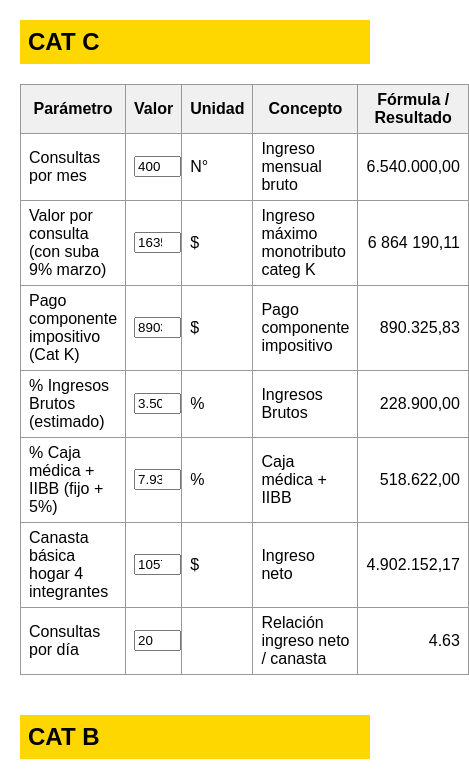
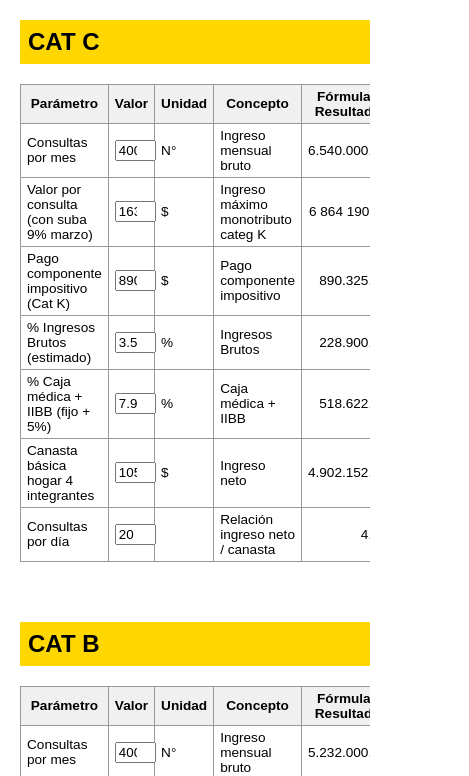
Before and after one commit to vamosracing2025/simulador-site, a plain HTML site: page index.html in a window 390 px wide. Shown: the top 776 px of the page, 469 px wide, since content can reach past the window. Drawn offline with Linux system fonts and the light colour scheme.

Commit message:
Agrego viewport y CSS responsive

```diff
--- a/index.html
+++ b/index.html
@@ -2,7 +2,8 @@
 <html lang="es">
 <head>
   <meta charset="UTF-8">
-  <title>Simulador de Honorarios Médicos</title>
+  <title><meta name="viewport" content="width=device-width, initial-scale=1">
+Simulador de Honorarios Médicos</title>
   <style>
     body { font-family: Arial, sans-serif; margin: 20px; }
     h2 { background: #FFD700; padding: 8px; }
@@ -13,6 +14,31 @@
     input[type=number], input[type=range] { width: 100%; }
     .controls { display: none; } /* escondemos los controles internos, ahora son las celdas de Valor */
     .valor-input { width: 100px; }
+
+    /* Hace que la tabla pueda scrollear horizontalmente en pantallas estrechas */
+    .table-wrapper {
+      overflow-x: auto;
+      margin-bottom: 1rem;
+    }
+
+    /* Que las tablas ocupen al menos todo el ancho disponible */
+    table {
+      width: 100%;
+      table-layout: auto;
+    }
+
+    /* Ajustes de padding y tamaño de fuente en móviles */
+    @media (max-width: 600px) {
+      th, td {
+        padding: 4px 6px;
+        font-size: 0.85rem;
+      }
+      .valor-input {
+        width: 100%;
+      }
+    }
+
+
   </style>
 </head>
 <body>
@@ -21,6 +47,7 @@
   <!-- Cambia la letra en todos los id="-X" por C, B o A -->
   <div id="sim-C">
     <h2>CAT C</h2>
+    <div class="table-wrapper">
     <table>
       <thead>
         <tr>
@@ -84,10 +111,12 @@
       </tbody>
     </table>
   </div>
+  </div>
 
   <!-- Repite exactamente el bloque anterior para CAT B y CAT A, cambiando sólo la letra C → B y C → A en todos los id y en el <h2> -->
   <div id="sim-B">
     <h2>CAT B</h2>
+    <div class="table-wrapper">
     <table>
       <thead>
         <tr><th>Parámetro</th><th>Valor</th><th>Unidad</th><th>Concepto</th><th>Fórmula / Resultado</th></tr>
@@ -102,10 +131,12 @@
         <tr><td>Consultas por día</td><td><input type="number" id="consDia-B" class="valor-input" value="20" min="0"></td><td></td><td>Relación ingreso neto / canasta</td><td class="numeric" id="f-ratio-B"></td></tr>
       </tbody>
     </table>
+    </div>
   </div>
 
   <div id="sim-A">
     <h2>CAT A</h2>
+    <div class="table-wrapper">
     <table>
       <thead>
         <tr><th>Parámetro</th><th>Valor</th><th>Unidad</th><th>Concepto</th><th>Fórmula / Resultado</th></tr>
@@ -120,6 +151,7 @@
         <tr><td>Consultas por día</td><td><input type="number" id="consDia-A" class="valor-input" value="20" min="0"></td><td></td><td>Relación ingreso neto / canasta</td><td class="numeric" id="f-ratio-A"></td></tr>
       </tbody>
     </table>
+    </div>
   </div>
 
   <script>
```
